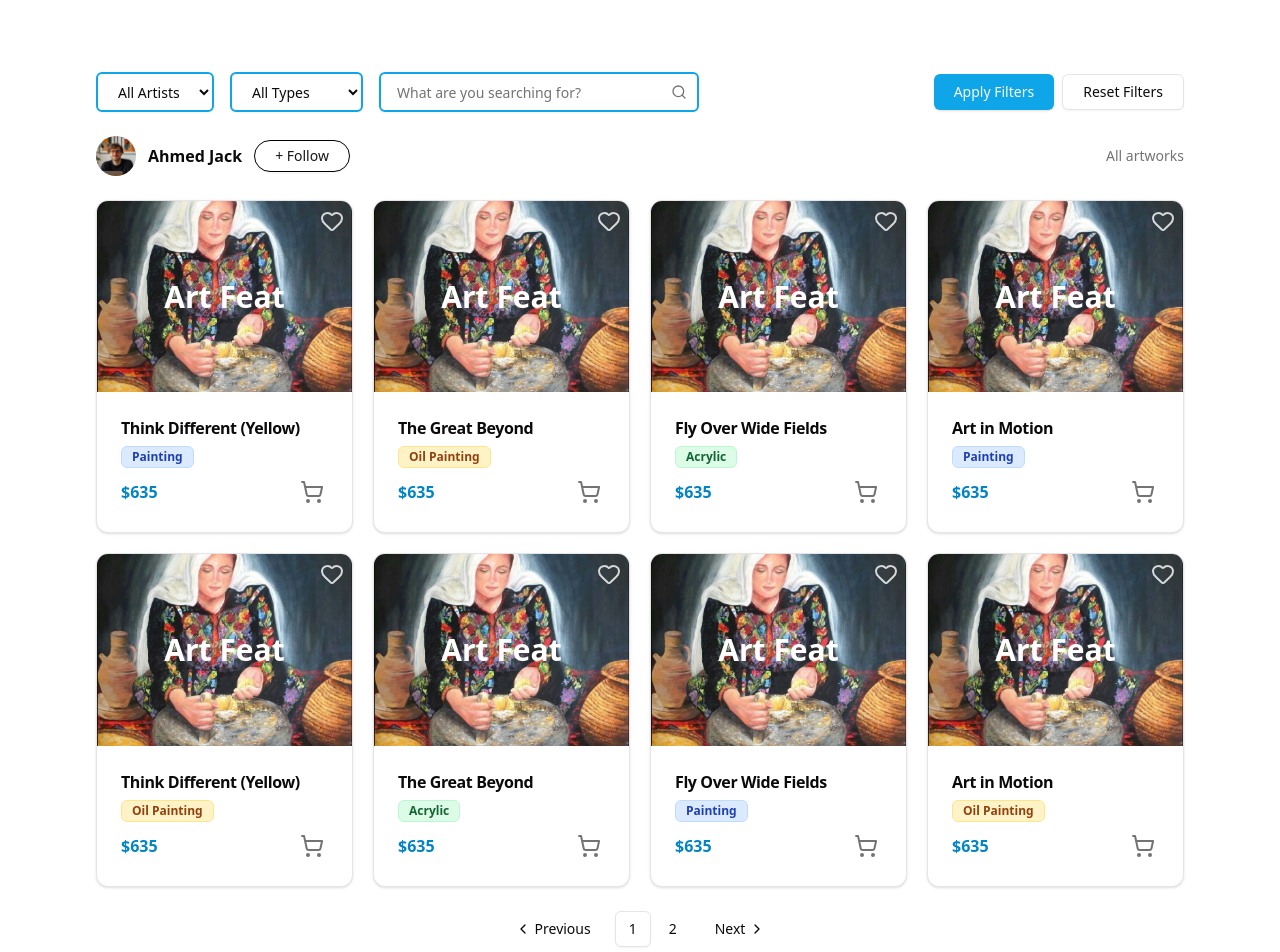
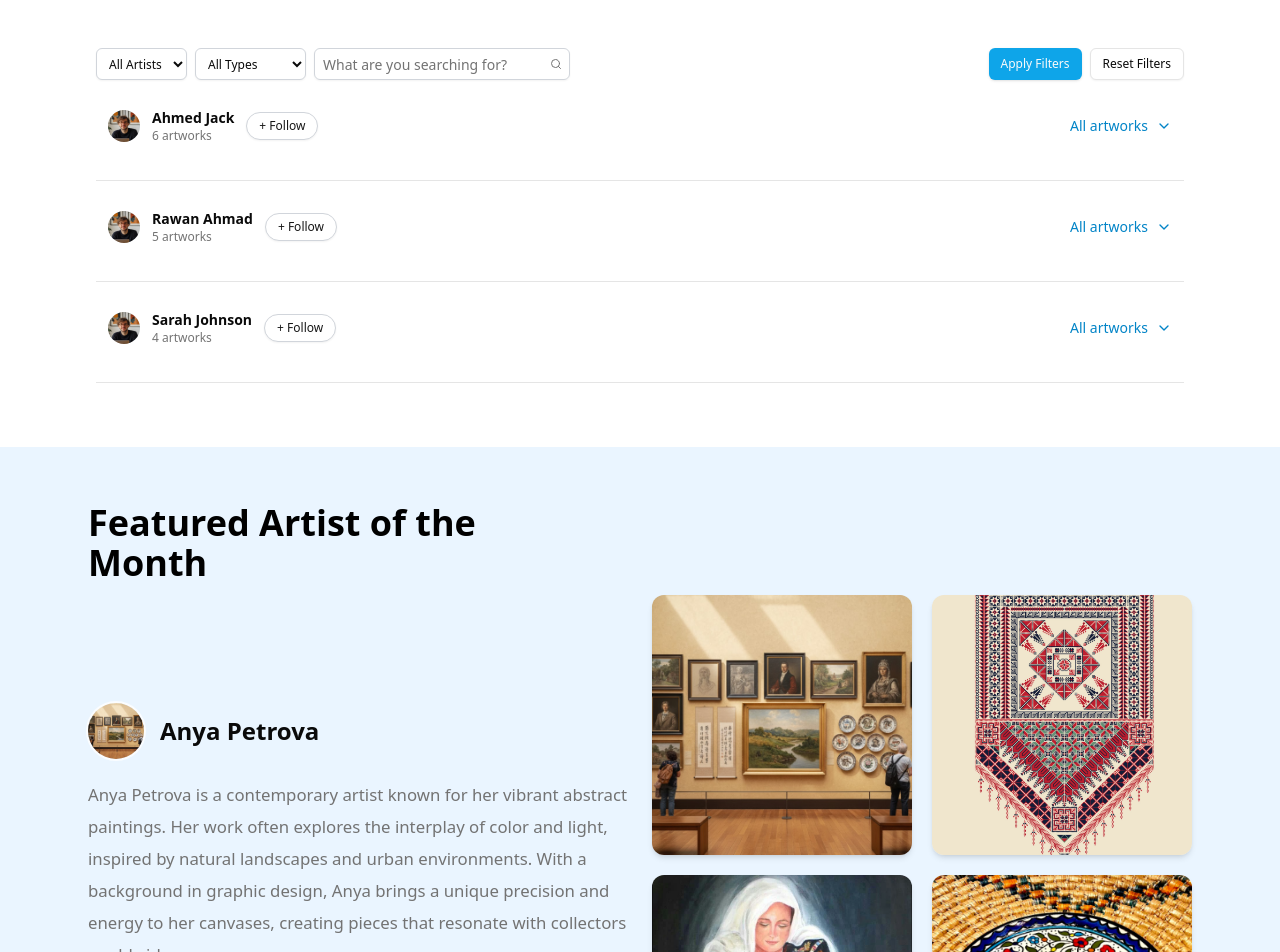
Before and after one commit to shahdhammouda02/ArtFeat, a React (Vite) app: page /artists in a window 1280 px wide. Shown: the part 860-1812 px from the top of the page. Built offline with nearby package versions, Linux system fonts and the light colour scheme.

Commit message:
artists section2

```diff
--- /dev/null
+++ b/src/data/artists.ts
@@ -0,0 +1,63 @@
+// data.ts
+import type { Artist } from '@/types/artists';
+import art from "@/assets/images/artists/hero-bg.png";
+import artistPhoto from "@/assets/images/artistPhoto.jpg";
+
+export const ARTISTS_DATA: Artist[] = [
+  {
+    id: 1,
+    name: "Ahmed Jack",
+    photo: artistPhoto,
+    artworks: Array.from({ length: 6 }).map((_, i) => ({
+      id: i + 1,
+      title: [
+        "Think Different (Yellow)",
+        "The Great Beyond",
+        "Fly Over Wide Fields",
+        "Art in Motion",
+        "Urban Dreams",
+        "Silent Echoes"
+      ][i % 6],
+      price: 635 + (i * 50),
+      type: ["Painting", "Oil Painting", "Acrylic", "Digital", "Watercolor"][i % 5],
+      img: art,
+    }))
+  },
+  {
+    id: 2,
+    name: "Rawan Ahmad",
+    photo: artistPhoto,
+    artworks: Array.from({ length: 5 }).map((_, i) => ({
+      id: i + 7,
+      title: [
+        "Desert Mirage",
+        "Ocean Whispers",
+        "Mountain Majesty",
+        "City Lights",
+        "Forest Symphony"
+      ][i % 5],
+      price: 520 + (i * 75),
+      type: ["Oil Painting", "Acrylic", "Mixed Media", "Sculpture"][i % 4],
+      img: art,
+    }))
+  },
+  {
+    id: 3,
+    name: "Sarah Johnson",
+    photo: artistPhoto,
+    artworks: Array.from({ length: 4 }).map((_, i) => ({
+      id: i + 12,
+      title: [
+        "Golden Hour",
+        "Abstract Thoughts",
+        "Color Fusion",
+        "Minimalist Dreams"
+      ][i % 4],
+      price: 480 + (i * 60),
+      type: ["Watercolor", "Digital", "Acrylic", "Print"][i % 4],
+      img: art,
+    }))
+  }
+];
+
+export const TYPES = ["All Types", "Painting", "Oil Painting", "Acrylic", "Digital", "Watercolor", "Mixed Media", "Sculpture", "Print"];
--- /dev/null
+++ b/src/hooks/useArtistsFilter.ts
@@ -0,0 +1,38 @@
+// hooks/useArtistsFilter.ts
+import { useState, useMemo } from 'react';
+import type { Artist } from '@/types/artists';
+
+export function useArtistsFilter(artists: Artist[]) {
+  const [type, setType] = useState<string>("All Types");
+  const [q, setQ] = useState<string>("");
+
+  const filteredArtists = useMemo(() => {
+    const query = q.trim().toLowerCase();
+    return artists.filter((artist: Artist) => {
+      const hasMatchingArtworks = artist.artworks.some((item) => {
+        const byType = type === "All Types" || item.type === type;
+        const byQuery =
+          !query ||
+          item.title.toLowerCase().includes(query) ||
+          item.type.toLowerCase().includes(query) ||
+          artist.name.toLowerCase().includes(query);
+        return byType && byQuery;
+      });
+      return hasMatchingArtworks;
+    });
+  }, [q, type, artists]);
+
+  const reset = () => {
+    setType("All Types");
+    setQ("");
+  };
+
+  return {
+    type,
+    setType,
+    q,
+    setQ,
+    filteredArtists,
+    reset
+  };
+}
--- /dev/null
+++ b/src/pages/Artists/components/ArtworkCard.tsx
@@ -0,0 +1,59 @@
+import { Heart, ShoppingCart } from "lucide-react";
+import { Card, CardHeader, CardTitle, CardContent } from "@/components/ui/card";
+import { Badge } from "@/components/ui/badge";
+import type { Artwork } from "@/types/artists";
+
+interface ArtworkCardProps {
+  item: Artwork;
+}
+
+export function ArtworkCard({ item }: ArtworkCardProps) {
+  return (
+    <Card className="overflow-hidden hover:shadow-lg hover:border-sky-300 transition-all duration-300 cursor-pointer group border min-h-[280px]">
+      <div className="relative h-40 overflow-hidden mb-2">
+        <img
+          src={item.img}
+          alt={item.title}
+          className="h-full w-full object-cover transition-transform duration-500 group-hover:scale-105"
+        />
+        {/* Art Feat Text */}
+        <div className="absolute inset-0 flex items-center justify-center">
+          <span className="text-white text-md font-bold">Art Feat</span>
+        </div>
+        {/* Heart Icon */}
+        <div className="absolute top-2 right-2 text-white/80 group-hover:text-red-500 cursor-pointer transition-colors duration-300 bg-black/40 rounded-full p-1 group-hover:bg-black/60">
+          <Heart className="h-3.5 w-3.5" />
+        </div>
+      </div>
+
+      <CardHeader className="p-3 pb-1 group-hover:bg-sky-50/30 transition-colors duration-200">
+        <CardTitle className="text-sm font-medium group-hover:text-sky-900 transition-colors duration-200 line-clamp-1">
+          {item.title}
+        </CardTitle>
+      </CardHeader>
+
+      <CardContent className="p-3 pt-1 flex items-center justify-between group-hover:bg-sky-50/30 transition-colors duration-200">
+        <div className="flex flex-col gap-1.5">
+          <Badge
+            variant="secondary"
+            className={`text-xs h-5 px-2 ${
+              item.type === "Painting" ? "bg-blue-100 text-blue-700 hover:bg-blue-200" :
+              item.type === "Oil Painting" ? "bg-amber-100 text-amber-700 hover:bg-amber-200" :
+              item.type === "Digital" ? "bg-purple-100 text-purple-700 hover:bg-purple-200" :
+              item.type === "Watercolor" ? "bg-cyan-100 text-cyan-700 hover:bg-cyan-200" :
+              "bg-green-100 text-green-700 hover:bg-green-200"
+            } transition-colors duration-200`}
+          >
+            {item.type}
+          </Badge>
+          <span className="text-sky-600 font-semibold text-sm group-hover:text-sky-700 transition-colors duration-200">
+            ${item.price}
+          </span>
+        </div>
+        <div className="text-muted-foreground group-hover:text-sky-600 cursor-pointer transition-colors duration-200 p-1 rounded-md group-hover:bg-sky-100">
+          <ShoppingCart className="h-4 w-4" />
+        </div>
+      </CardContent>
+    </Card>
+  );
+}
--- a/src/pages/Artists/components/Section2.tsx
+++ b/src/pages/Artists/components/Section2.tsx
@@ -1,268 +1,219 @@
+// Section2.tsx
 import { useMemo, useState } from "react";
-import { Heart, Search, ShoppingCart } from "lucide-react";
-import {
-  Card,
-  CardHeader,
-  CardTitle,
-  CardDescription,
-  CardContent,
-} from "@/components/ui/card";
-import { Badge } from "@/components/ui/badge";
+import { Search, ChevronLeft, ChevronRight, ChevronDown, ChevronUp } from "lucide-react";
 import { Button } from "@/components/ui/button";
 import { Input } from "@/components/ui/input";
-import {
-  Pagination,
-  PaginationContent,
-  PaginationItem,
-  PaginationLink,
-  PaginationPrevious,
-  PaginationNext,
-  PaginationEllipsis,
-} from "@/components/ui/pagination";
-import art from "@/assets/images/artists/cat-contemporary.png";
-import artistPhoto from "@/assets/images/artistPhoto.jpg";
+import { ARTISTS_DATA, TYPES } from "@/data/artists";
+import type { Artist, Artwork } from "@/types/artists";
+import { ArtworkCard } from "./ArtworkCard";
 
-const DATA = Array.from({ length: 16 }).map((_, i) => ({
-  id: i + 1,
-  artist: "Rawan Ahmad",
-  title: [
-    "Think Different (Yellow)",
-    "The Great Beyond",
-    "Fly Over Wide Fields",
-    "Art in Motion",
-  ][i % 4],
-  price: 635,
-  type: ["Painting", "Oil Painting", "Acrylic"][i % 3],
-  img: art,
-}));
+// Props interface for ArtistCarousel
+interface ArtistCarouselProps {
+  artist: Artist;
+  visibleCount?: number;
+}
 
-const TYPES = ["All Types", "Painting", "Oil Painting", "Acrylic"];
+function ArtistCarousel({ artist, visibleCount = 3 }: ArtistCarouselProps) {
+  const [currentIndex, setCurrentIndex] = useState<number>(0);
+  const [isExpanded, setIsExpanded] = useState<boolean>(false);
+  const totalSlides = artist.artworks.length;
+  const maxIndex = Math.max(0, totalSlides - visibleCount);
 
-const PAGE_SIZE = 8;
+  const nextSlide = () => {
+    setCurrentIndex(current => Math.min(current + 1, maxIndex));
+  };
+
+  const prevSlide = () => {
+    setCurrentIndex(current => Math.max(current - 1, 0));
+  };
+
+  const visibleArtworks = artist.artworks.slice(currentIndex, currentIndex + visibleCount);
+
+  return (
+    <div className="space-y-4 border-b pb-6">
+      {/* Artist Header - Clickable */}
+      <div
+        className="flex items-center justify-between cursor-pointer hover:bg-gray-50 p-3 rounded-lg transition-colors duration-200"
+        onClick={() => setIsExpanded(!isExpanded)}
+      >
+        <div className="flex items-center gap-3">
+          <img
+            src={artist.photo}
+            alt="avatar"
+            className="h-8 w-8 rounded-full"
+          />
+          <div>
+            <div className="font-semibold text-sm">{artist.name}</div>
+            <div className="text-xs text-muted-foreground">
+              {artist.artworks.length} artworks
+            </div>
+          </div>
+          <Button
+            variant="secondary"
+            className="h-7 px-3 rounded-full border border-gray-300 bg-white text-xs"
+            onClick={(e) => {
+              e.stopPropagation();
+            }}
+          >
+            + Follow
+          </Button>
+        </div>
+        <div className="flex items-center gap-2">
+          <span className="text-sm font-medium text-sky-600">All artworks</span>
+          {isExpanded ? (
+            <ChevronUp className="h-4 w-4 text-sky-600" />
+          ) : (
+            <ChevronDown className="h-4 w-4 text-sky-600" />
+          )}
+        </div>
+      </div>
+
+      {/* Artworks Carousel - Only shown when expanded */}
+      {isExpanded && (
+        <div className="relative mt-3">
+          {/* Navigation Arrows */}
+          {totalSlides > visibleCount && (
+            <>
+              <Button
+                variant="outline"
+                size="icon"
+                className="absolute -left-3 top-1/2 -translate-y-1/2 z-10 bg-white/90 hover:bg-white shadow-sm h-7 w-7"
+                onClick={prevSlide}
+                disabled={currentIndex === 0}
+              >
+                <ChevronLeft className="h-3 w-3" />
+              </Button>
+              <Button
+                variant="outline"
+                size="icon"
+                className="absolute -right-3 top-1/2 -translate-y-1/2 z-10 bg-white/90 hover:bg-white shadow-sm h-7 w-7"
+                onClick={nextSlide}
+                disabled={currentIndex >= maxIndex}
+              >
+                <ChevronRight className="h-3 w-3" />
+              </Button>
+            </>
+          )}
+
+          {/* Artworks Grid */}
+          <div className="grid grid-cols-1 sm:grid-cols-2 lg:grid-cols-3 gap-4">
+            {visibleArtworks.map((item: Artwork) => (
+              <ArtworkCard key={item.id} item={item} />
+            ))}
+          </div>
+
+          {/* Carousel Indicators */}
+          {totalSlides > visibleCount && (
+            <div className="flex justify-center gap-1 mt-3">
+              {Array.from({ length: maxIndex + 1 }).map((_, index) => (
+                <button
+                  key={index}
+                  className={`w-1.5 h-1.5 rounded-full transition-colors ${
+                    index === currentIndex ? 'bg-sky-500' : 'bg-gray-300'
+                  }`}
+                  onClick={() => setCurrentIndex(index)}
+                />
+              ))}
+            </div>
+          )}
+        </div>
+      )}
+    </div>
+  );
+}
 
 export default function Section2() {
-  const [artist] = useState<string>("All Artists"); // محجوز للتوسعة
+  const [artist] = useState<string>("All Artists");
   const [type, setType] = useState<string>("All Types");
-  const [q, setQ] = useState("");
-  const [page, setPage] = useState(1);
+  const [q, setQ] = useState<string>("");
 
-  const filtered = useMemo(() => {
+  const filteredArtists = useMemo(() => {
     const query = q.trim().toLowerCase();
-    return DATA.filter((item) => {
+    return ARTISTS_DATA.filter((artist: Artist) => {
+      const hasMatchingArtworks = artist.artworks.some((item: Artwork) => {
         const byType = type === "All Types" || item.type === type;
         const byQuery =
           !query ||
           item.title.toLowerCase().includes(query) ||
-        item.type.toLowerCase().includes(query);
+          item.type.toLowerCase().includes(query) ||
+          artist.name.toLowerCase().includes(query);
         return byType && byQuery;
       });
+      return hasMatchingArtworks;
+    });
   }, [q, type]);
-
-  const totalPages = Math.max(1, Math.ceil(filtered.length / PAGE_SIZE));
-  const view = useMemo(() => {
-    const start = (page - 1) * PAGE_SIZE;
-    return filtered.slice(start, start + PAGE_SIZE);
-  }, [filtered, page]);
 
   const reset = () => {
     setType("All Types");
     setQ("");
-    setPage(1);
   };
 
   return (
     <section
       id="artists-explore"
-      className="container mx-auto px-4 sm:px-6 lg:px-8 max-w-6xl py-12 space-y-6"
+      className="container mx-auto px-4 sm:px-6 lg:px-8 max-w-6xl py-6 space-y-4"
     >
-      <div className="flex flex-col gap-3 md:flex-row md:items-center md:justify-between">
-        <div className="flex flex-wrap items-center gap-4">
+      {/* Filters Section */}
+      <div className="flex flex-col gap-2 md:flex-row md:items-center md:justify-between">
+        <div className="flex flex-wrap items-center gap-2">
           <select
             value={artist}
             onChange={() => {}}
-            className="h-10 rounded-md border-2 border-sky-500 bg-background px-4 text-sm shadow-sm"
+            className="h-8 rounded-md border border-gray-300 bg-background px-2 text-xs shadow-sm"
           >
             <option>All Artists</option>
           </select>
 
           <select
             value={type}
-            onChange={(e) => {
-              setType(e.target.value);
-              setPage(1);
-            }}
-            className="h-10 rounded-md border-2 border-sky-500 bg-background px-4 text-sm shadow-sm"
+            onChange={(e) => setType(e.target.value)}
+            className="h-8 rounded-md border border-gray-300 bg-background px-2 text-xs shadow-sm"
           >
             {TYPES.map((t) => (
               <option key={t}>{t}</option>
             ))}
           </select>
 
-          <div className="relative w-full md:w-80">
+          <div className="relative w-full md:w-64">
             <Input
               placeholder="What are you searching for?"
-              className="pr-10 pl-4 border-2 border-sky-500 h-10"
+              className="pr-8 pl-2 border border-gray-300 h-8 text-xs"
               value={q}
-              onChange={(e) => {
-                setQ(e.target.value);
-                setPage(1);
-              }}
+              onChange={(e) => setQ(e.target.value)}
             />
-            <Search className="absolute right-3 top-1/2 -translate-y-1/2 h-4 w-4 text-muted-foreground" />
+            <Search className="absolute right-2 top-1/2 -translate-y-1/2 h-3 w-3 text-muted-foreground" />
           </div>
         </div>
 
         <div className="flex gap-2">
-          <Button
-            className="bg-sky-500 hover:bg-sky-600"
-            onClick={() => setPage(1)}
-          >
+          <Button className="bg-sky-500 hover:bg-sky-600 h-8 px-3 text-xs">
             Apply Filters
           </Button>
-          <Button variant="outline" onClick={reset}>
+          <Button variant="outline" onClick={reset} className="h-8 px-3 text-xs">
             Reset Filters
           </Button>
         </div>
       </div>
 
-      <div className="space-y-6">
-        <div className="flex items-center justify-between">
-          <div className="flex items-center gap-3">
-            <img
-              src={artistPhoto}
-              alt="avatar"
-              className="h-10 w-10 rounded-full"
-            />
-            <div className="font-semibold">Ahmed Jack</div>
-            <Button
-              variant="secondary"
-              className="h-8 px-5 rounded-full border border-black bg-white "
-            >
-              + Follow
-            </Button>
-          </div>
-          <div className="text-sm text-muted-foreground">All artworks</div>
-        </div>
-
-        {filtered.length === 0 ? (
-          <div className="text-center py-12">
-            <div className="text-2xl font-semibold text-gray-500 mb-2">
+      {/* Artists List with Carousels */}
+      <div className="space-y-4">
+        {filteredArtists.length === 0 ? (
+          <div className="text-center py-6">
+            <div className="text-lg font-semibold text-gray-500 mb-1">
               No artworks found
             </div>
-            <div className="text-gray-400">
+            <div className="text-gray-400 text-xs">
               Try adjusting your search or filters to find what you're looking for.
             </div>
           </div>
         ) : (
-          <>
-            <div className="grid grid-cols-1 sm:grid-cols-2 lg:grid-cols-4 gap-5">
-              {view.map((item) => (
-                <Card
-                  key={item.id}
-                  className="overflow-hidden hover:shadow-lg hover:border-sky-200 transition-all duration-300 cursor-pointer group"
-                >
-                  <div className="relative aspect-[4/3]">
-                    <img
-                      src={item.img}
-                      alt={item.title}
-                      className="h-full w-full object-cover group-hover:scale-105 transition-transform duration-300"
+          filteredArtists.map((artist: Artist) => (
+            <ArtistCarousel
+              key={artist.id}
+              artist={artist}
+              visibleCount={3}
             />
-                    <div className="absolute inset-0 flex items-center justify-center bg-black/0 group-hover:bg-black/20 transition-all duration-300">
-                      <span className="text-white text-3xl font-bold">
-                        Art Feat
-                      </span>
-                    </div>
-                    {/* Heart Icon */}
-                    <div className="absolute top-2 right-2 text-white/80 group-hover:text-red-500 cursor-pointer transition-colors duration-300">
-                      <Heart className="h-6 w-6" />
-                    </div>
-                  </div>
-                  <CardHeader className="pb-2 group-hover:bg-gray-50 transition-colors duration-300">
-                    <CardTitle className="text-base group-hover:text-sky-700 transition-colors duration-300">
-                      {item.title}
-                    </CardTitle>
-                    <CardDescription>
-                      <Badge
-                        variant="outline"
-                        className={`text-xs ${
-                          item.type === "Painting" ? "bg-blue-100 text-blue-800 border-blue-200" :
-                          item.type === "Oil Painting" ? "bg-amber-100 text-amber-800 border-amber-200" :
-                          "bg-green-100 text-green-800 border-green-200"
-                        } group-hover:border-sky-300 group-hover:text-sky-600 transition-colors duration-300`}
-                      >
-                        {item.type}
-                      </Badge>
-                    </CardDescription>
-                  </CardHeader>
-                  <CardContent className="pt-0 flex items-center justify-between group-hover:bg-gray-50 transition-colors duration-300">
-                    <a className="text-sky-600 font-semibold group-hover:text-sky-700 transition-colors duration-300" href="#!">
-                      ${item.price}
-                    </a>
-                    <div className="text-muted-foreground text-xl group-hover:text-sky-500 cursor-pointer transition-colors duration-300 p-1 rounded-md group-hover:bg-sky-50">
-                      <ShoppingCart />
-                    </div>
-                  </CardContent>
-                </Card>
-              ))}
-            </div>
-
-            {totalPages > 1 && (
-              <Pagination>
-                <PaginationContent>
-                  <PaginationItem>
-                    <PaginationPrevious
-                      href="#"
-                      onClick={(e) => {
-                        e.preventDefault();
-                        setPage((p) => Math.max(1, p - 1));
-                      }}
-                    />
-                  </PaginationItem>
-
-                  {Array.from({ length: totalPages })
-                    .map((_, i) => i + 1)
-                    .filter(
-                      (p) => Math.abs(p - page) <= 2 || p === 1 || p === totalPages
-                    )
-                    .reduce<number[]>((acc, p, idx, arr) => {
-                      if (idx > 0 && p - arr[idx - 1] > 1) acc.push(-1);
-                      acc.push(p);
-                      return acc;
-                    }, [])
-                    .map((p, idx) =>
-                      p === -1 ? (
-                        <PaginationItem key={`e-${idx}`}>
-                          <PaginationEllipsis />
-                        </PaginationItem>
-                      ) : (
-                        <PaginationItem key={p}>
-                          <PaginationLink
-                            href="#"
-                            isActive={p === page}
-                            onClick={(e) => {
-                              e.preventDefault();
-                              setPage(p);
-                            }}
-                          >
-                            {p}
-                          </PaginationLink>
-                        </PaginationItem>
-                      )
-                    )}
-
-                  <PaginationItem>
-                    <PaginationNext
-                      href="#"
-                      onClick={(e) => {
-                        e.preventDefault();
-                        setPage((p) => Math.min(totalPages, p + 1));
-                      }}
-                    />
-                  </PaginationItem>
-                </PaginationContent>
-              </Pagination>
-            )}
-          </>
+          ))
         )}
       </div>
     </section>
--- /dev/null
+++ b/src/types/artists.ts
@@ -0,0 +1,14 @@
+export interface Artwork {
+  id: number;
+  title: string;
+  price: number;
+  type: string;
+  img: string;
+}
+
+export interface Artist {
+  id: number;
+  name: string;
+  photo: string;
+  artworks: Artwork[];
+}
```
Lines whose indentation alone changed are shown as unchanged.
